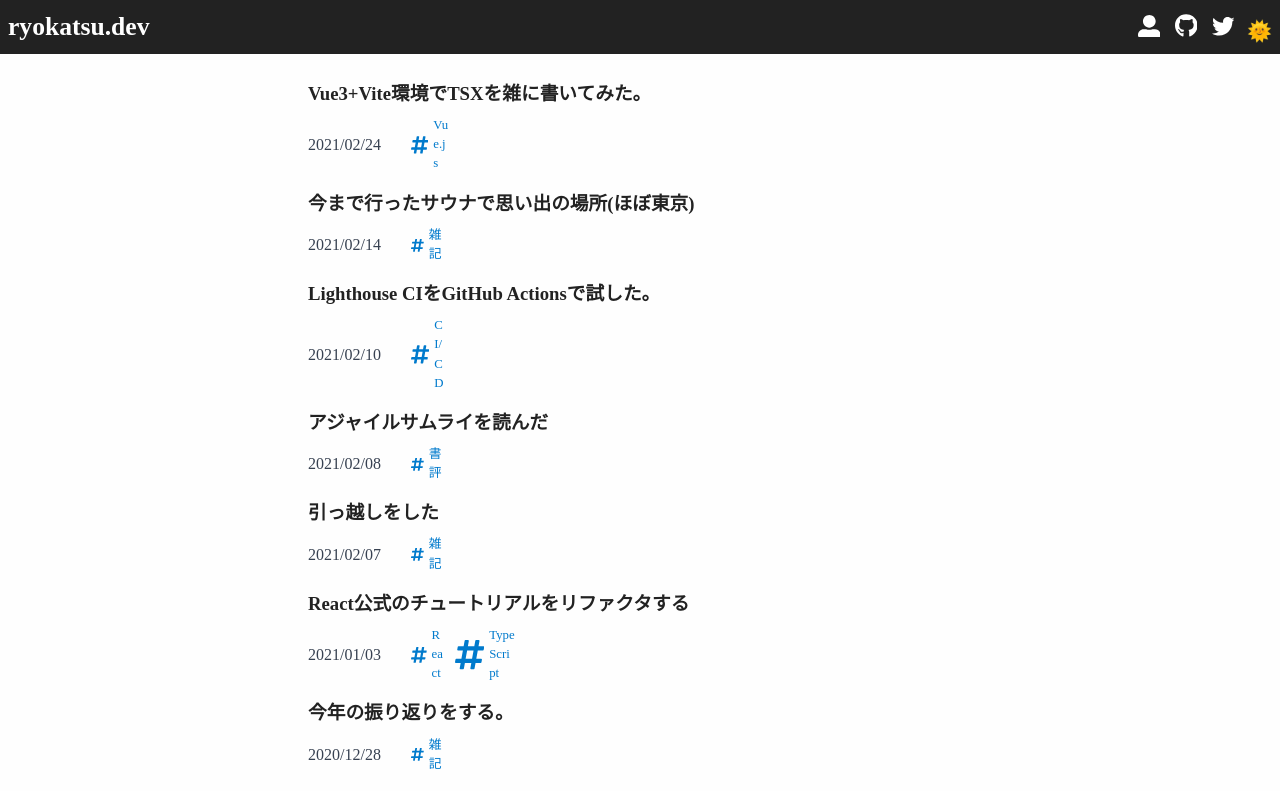
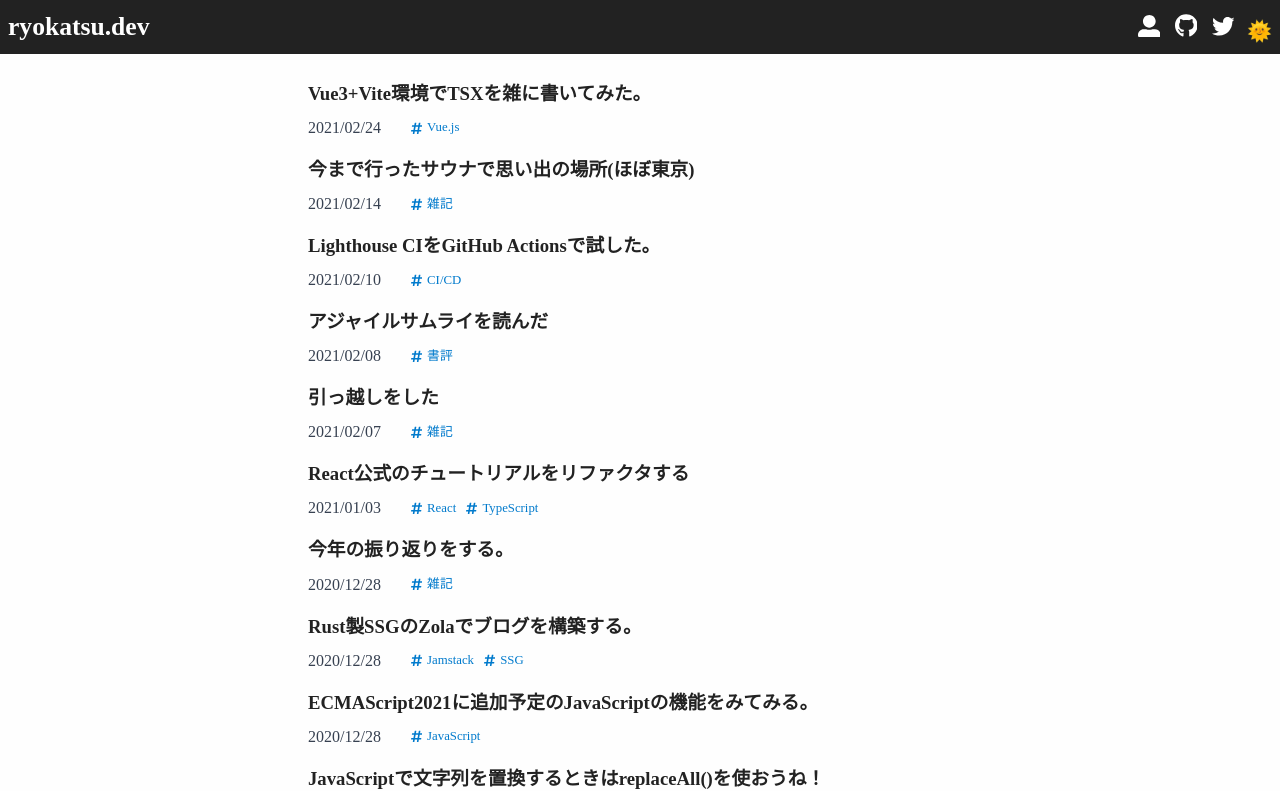
Before and after one commit to ryokatsuse/ryokatsuse_web, a Next.js app: page / in a window 1280 px wide. Shown: the top 791 px of the page. Built offline with nearby package versions, Linux system fonts and the light colour scheme.

Commit message:
fix:タグのコンポーネントcss変更

```diff
--- a/src/components/Tags/index.tsx
+++ b/src/components/Tags/index.tsx
@@ -51,6 +51,10 @@ export const Tags = styled(FCTags)`
     }
     &-icon {
       color: #007acc;
+      display: inline-block;
+      font-size: inherit;
+      height: 1em;
+      vertical-align: -.125em;
     }
   }
 `
```
